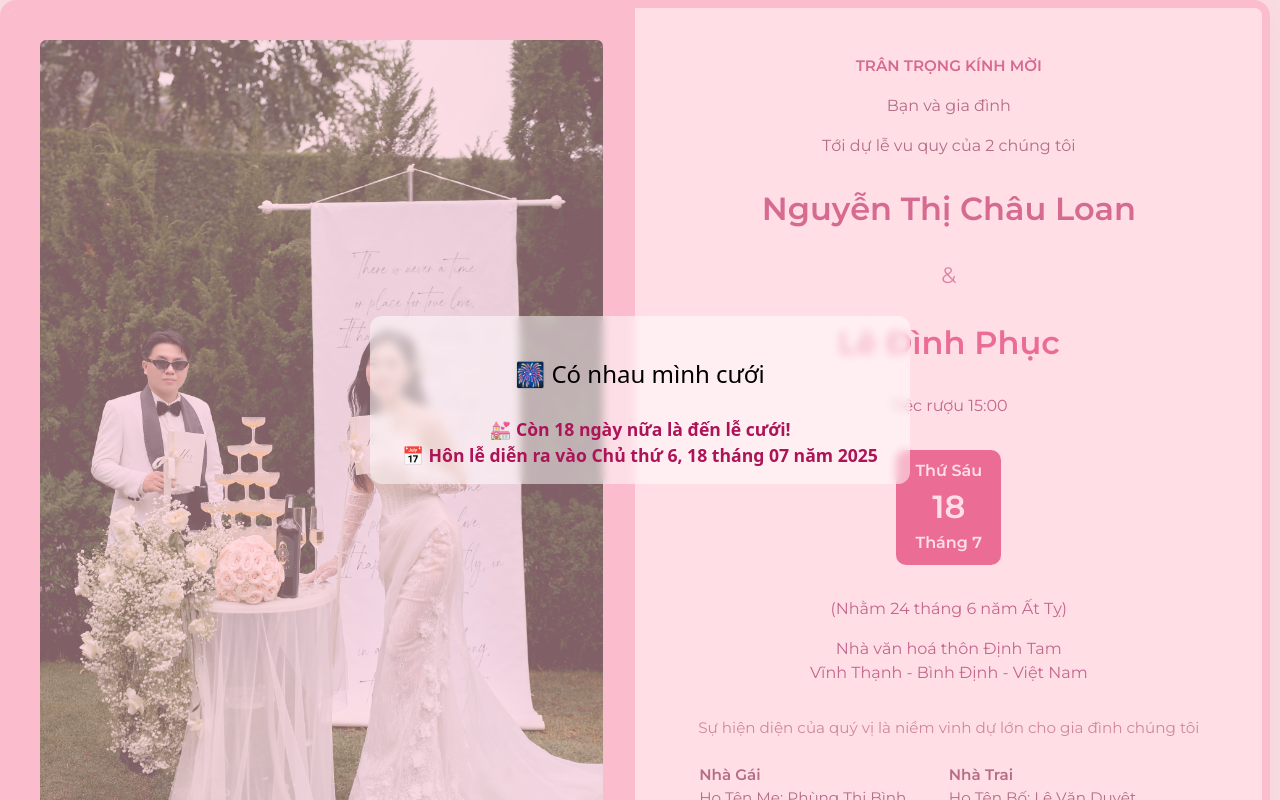
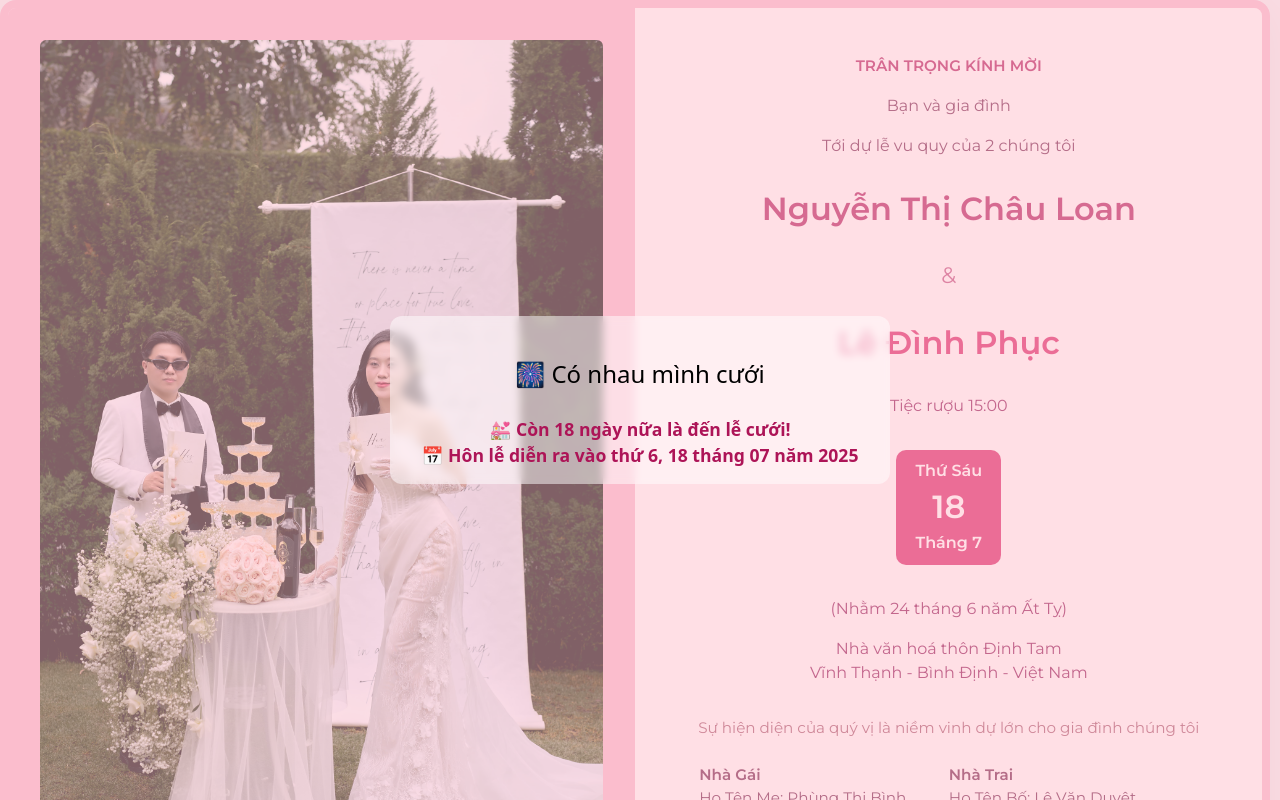
Before and after one commit to LauvEdward/wedding-loan, a React (Vite) app: page / in a window 1280 px wide. Shown: the top 800 px of the page. Built offline with nearby package versions, Linux system fonts and the light colour scheme.

Commit message:
fix date

```diff
--- a/src/Countdown.tsx
+++ b/src/Countdown.tsx
@@ -22,7 +22,7 @@ const Countdown = () => {
   return (
     <div className="countdown">
       💒 Còn {daysLeft} ngày nữa là đến lễ cưới!<br />
-      📅 Hôn lễ diễn ra vào Chủ thứ 6, 18 tháng 07 năm 2025
+      📅 Hôn lễ diễn ra vào thứ 6, 18 tháng 07 năm 2025
     </div>
   )
 }
--- a/src/QRCodeSection.tsx
+++ b/src/QRCodeSection.tsx
@@ -3,7 +3,7 @@ import './QRCodeSection.css'
 const QRCodeSection = () => {
     return (
         <div className="qr-section">
-            <h3 className="qr-title">📍 Quét mã để gửi lời chúc & mừng cưới</h3>
+            <h3 className="qr-title">📍 Hộp mừng cưới</h3>
             <img
                 src="./assets/qrcode.jpeg"
                 alt="Mã QR ngân hàng"
```
